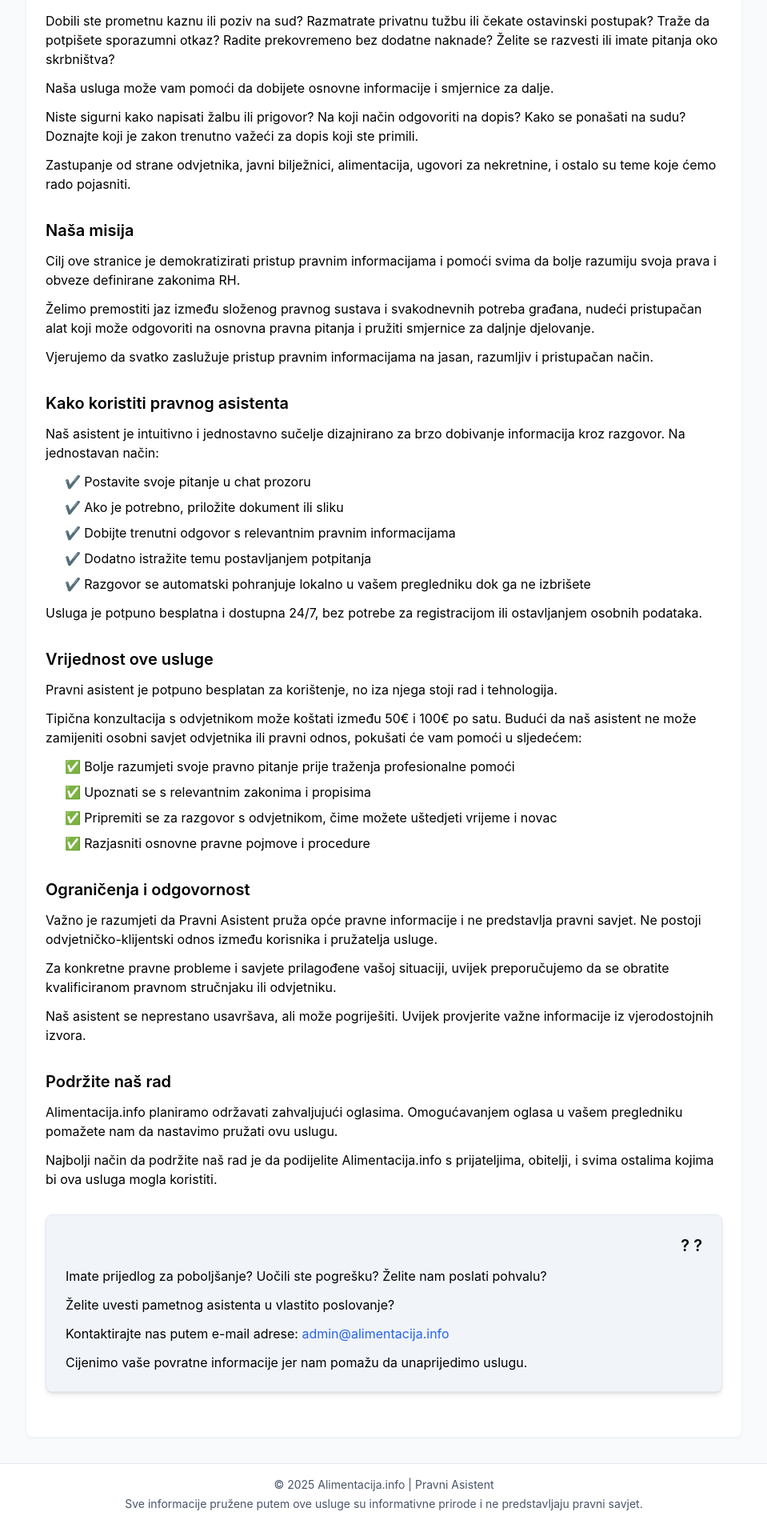
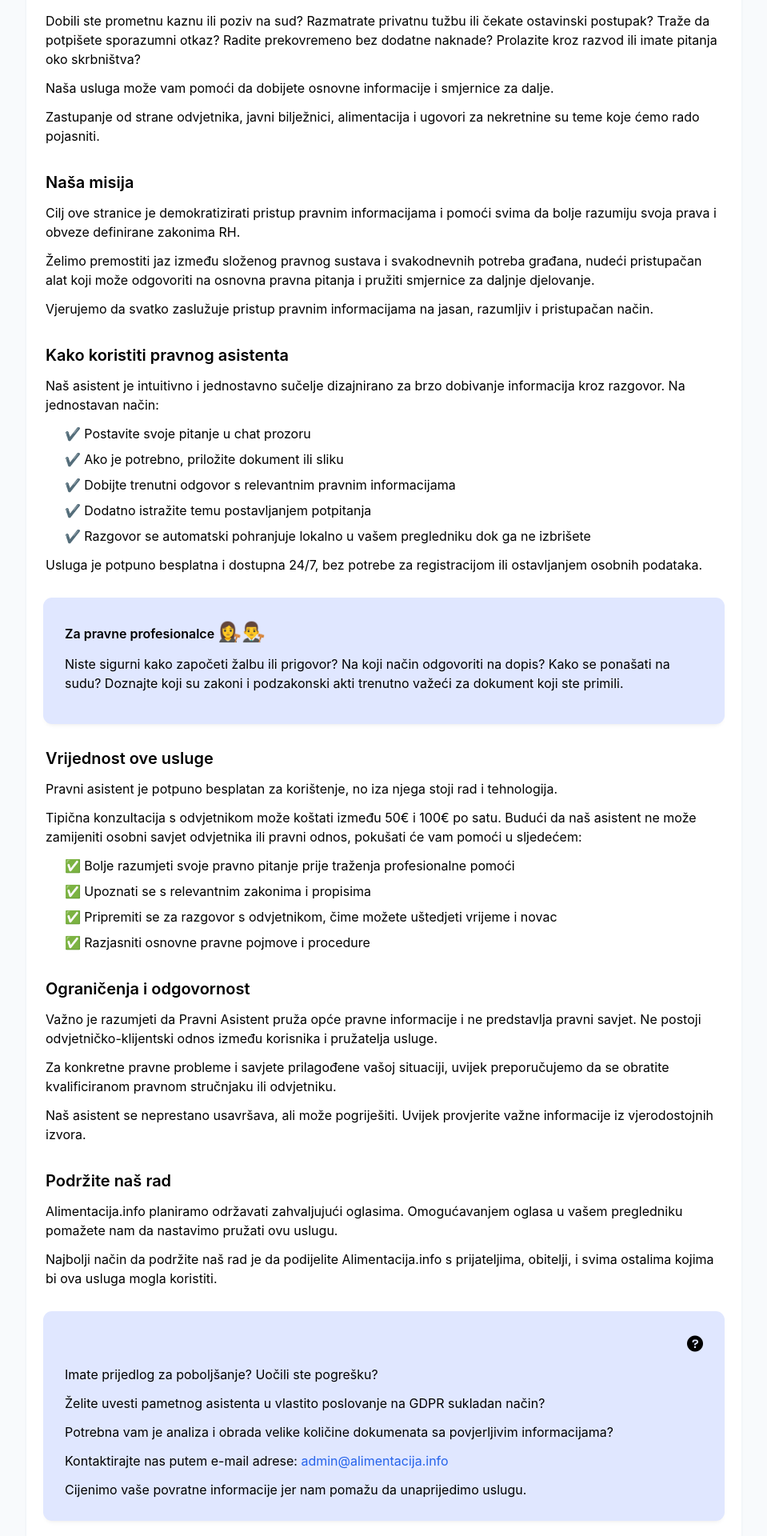
Before and after one commit to matejsarlija/our_chattie, a React (Create React App) app in the folder simple-chat/: page /o-nama in a window 1280 px wide. Shown: the part 260-2180 px from the top of the page at 80% size, without its empty margins (160-1119 px from the left). Built offline with nearby package versions, Linux system fonts and the light colour scheme.

Commit message:
ui rework with more "legal professional" accent

```diff
--- a/simple-chat/src/components/AboutUs.js
+++ b/simple-chat/src/components/AboutUs.js
@@ -35,16 +35,12 @@ export default function AboutUs() {
             </p>
 
             <p className="mb-3">
-              Dobili ste prometnu kaznu ili poziv na sud? Razmatrate privatnu tužbu ili čekate ostavinski postupak? Traže da potpišete sporazumni otkaz? Radite prekovremeno bez dodatne naknade? Želite se razvesti ili imate pitanja oko skrbništva?
+              Dobili ste prometnu kaznu ili poziv na sud? Razmatrate privatnu tužbu ili čekate ostavinski postupak? Traže da potpišete sporazumni otkaz? Radite prekovremeno bez dodatne naknade? Prolazite kroz razvod ili imate pitanja oko skrbništva?
             </p>
 
             <p className="mb-3">Naša usluga može vam pomoći da dobijete osnovne informacije i smjernice za dalje.</p>
-
             <p className="mb-3">
-              Niste sigurni kako napisati žalbu ili prigovor? Na koji način odgovoriti na dopis? Kako se ponašati na sudu? Doznajte koji je zakon trenutno važeći za dopis koji ste primili.
-            </p>
-            <p className="mb-3">
-            Zastupanje od strane odvjetnika, javni bilježnici, alimentacija, ugovori za nekretnine, i ostalo su teme koje ćemo rado pojasniti.
+            Zastupanje od strane odvjetnika, javni bilježnici, alimentacija i ugovori za nekretnine su teme koje ćemo rado pojasniti.
             </p>
 
           </section>
@@ -77,6 +73,15 @@ export default function AboutUs() {
             <p className="mb-3">
               Usluga je potpuno besplatna i dostupna 24/7, bez potrebe za registracijom ili ostavljanjem osobnih podataka.
             </p>
+          </section>
+
+          <section className="mb-8">
+
+            <div className="bg-indigo-100 p-6 rounded-lg shadow-md ring ring-indigo-100">
+            <h2 className="font-semibold mb-3">Za pravne profesionalce <span className="text-2xl">👩‍⚖️👨‍⚖️</span></h2>
+            <p className="mb-3">
+            Niste sigurni kako započeti žalbu ili prigovor? Na koji način odgovoriti na dopis? Kako se ponašati na sudu? Doznajte koji su zakoni i podzakonski akti trenutno važeći za dokument koji ste primili.</p>
+            </div>
           </section>
 
           <section className="mb-8">
@@ -120,13 +125,16 @@ export default function AboutUs() {
 
           <section className="mb-8">
 
-            <div className="bg-slate-100 p-6 rounded-lg shadow-md border border-slate-200">
-            <h4 className="text-xl font-semibold mb-3 text-end">? ?</h4>
+            <div className="bg-indigo-100 p-6 rounded-lg shadow-md ring ring-indigo-100">
+            <h4 className="text-xl font-semibold mb-3 text-end"><i class="fa-solid fa-circle-question"></i></h4>
               <p className="mb-3">
-                Imate prijedlog za poboljšanje? Uočili ste pogrešku? Želite nam poslati pohvalu?
+                Imate prijedlog za poboljšanje? Uočili ste pogrešku?
               </p>
               <p className="mb-3">
-                Želite uvesti pametnog asistenta u vlastito poslovanje?
+                Želite uvesti pametnog asistenta u vlastito poslovanje na GDPR sukladan način?
+              </p>
+              <p className="mb-3">
+                Potrebna vam je analiza i obrada velike količine dokumenata sa povjerljivim informacijama?
               </p>
               <p className="mb-3">
                 Kontaktirajte nas putem e-mail adrese: <a href="mailto:admin@alimentacija.info" className="text-blue-600 hover:underline">admin@alimentacija.info</a>
```
